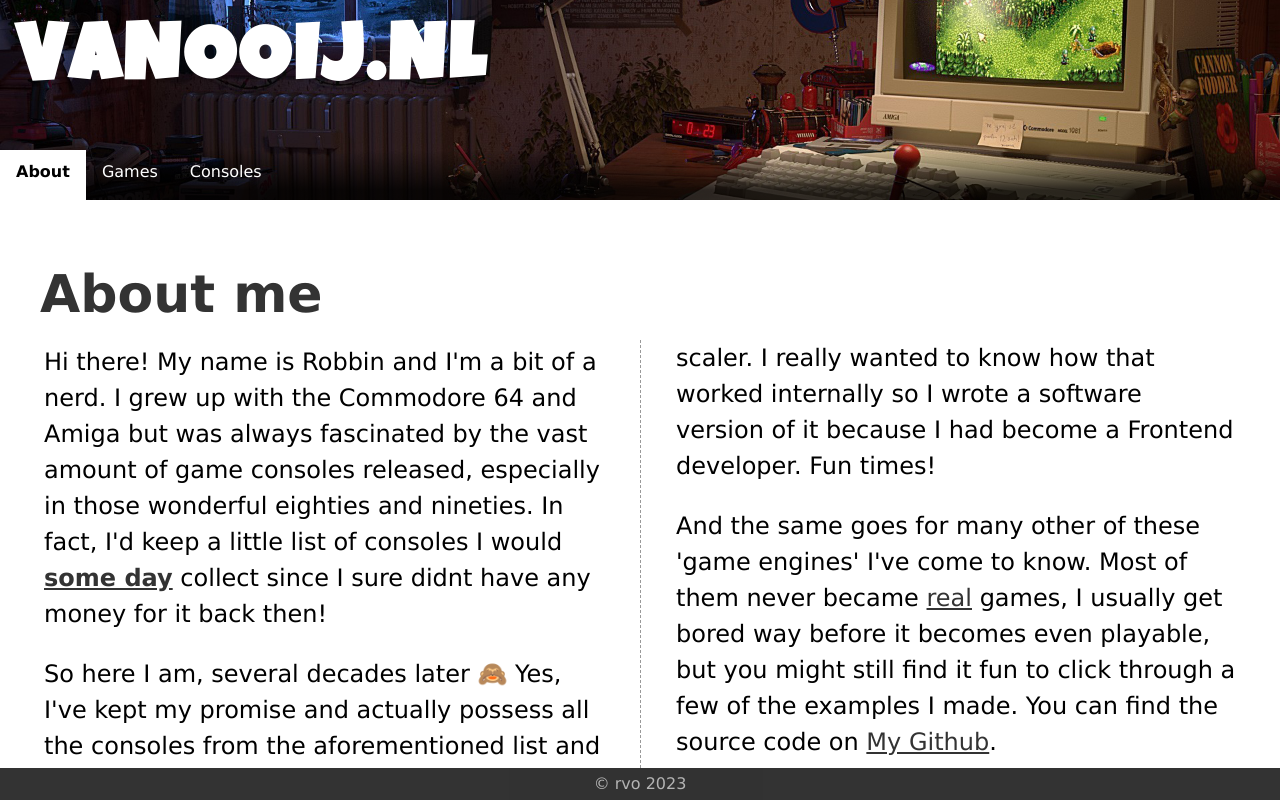
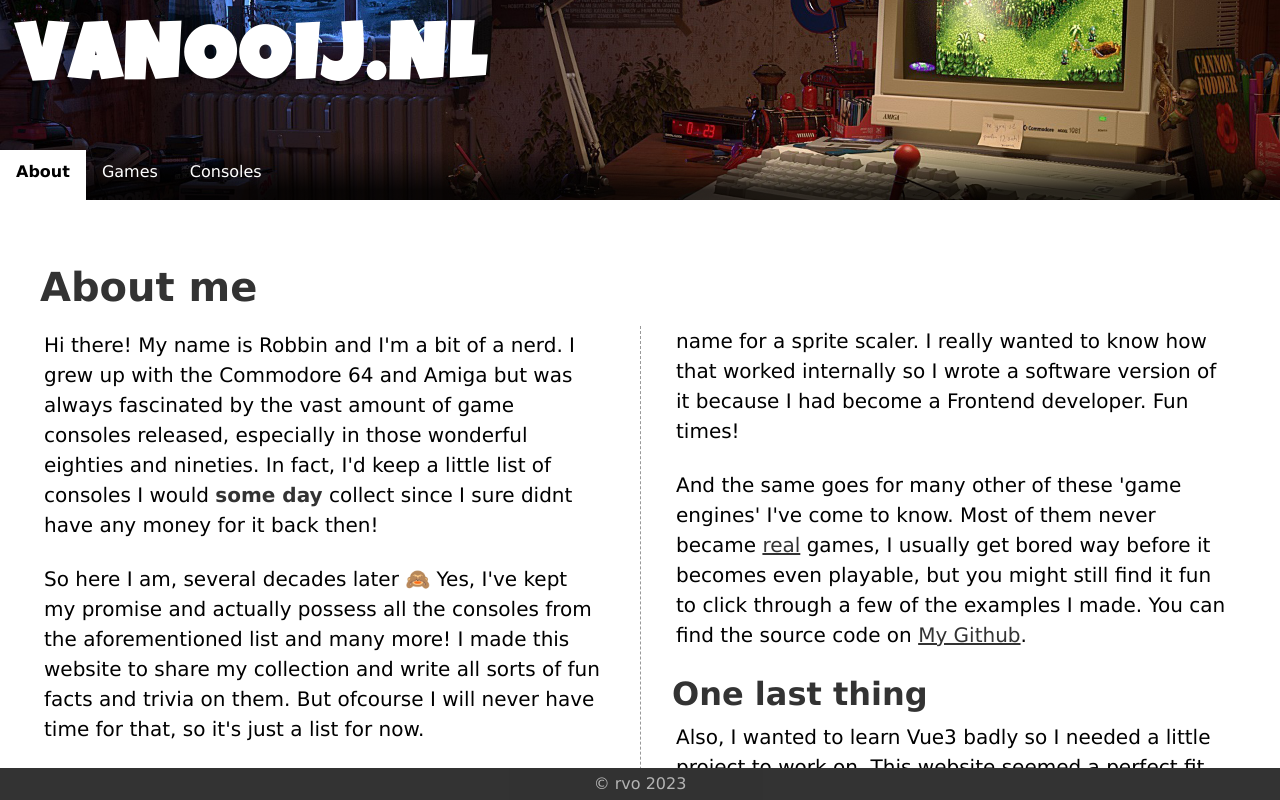
Before and after one commit to rvounik/r10, a Vue app: page /#/about in a window 1280 px wide. Built offline with nearby package versions, Linux system fonts and the light colour scheme; what vue-easy-spinner would draw is missing.

Commit message:
tweak font size

```diff
--- a/src/components/AutoColumns/AutoColumns.vue
+++ b/src/components/AutoColumns/AutoColumns.vue
@@ -37,8 +37,8 @@ article {
     line-height: 2.5rem;
 
     @media only screen and (min-width: $breakpoint-extra-large) {
-      font-size: 2.25rem;
-      line-height: 3.5rem;
+      font-size: 2rem;
+      line-height: 3rem;
     }
   }
 
@@ -52,13 +52,17 @@ article {
     color: $black;
 
     @media only screen and (min-width: $breakpoint-extra-large) {
-      font-size: 1.5rem;
+      font-size: 1.25rem;
     }
 
-    a, u, strong {
+    a, u, i, strong {
       font-size: inherit;
       color: $black-light;
       text-decoration: underline;
+    }
+
+    i, strong {
+      text-decoration: none;
     }
   }
 
--- a/src/components/ItemCard/ItemCard.vue
+++ b/src/components/ItemCard/ItemCard.vue
@@ -51,6 +51,10 @@ const openGame = url => {
     flex-direction: row;
     align-items: baseline;
 
+    @media only screen and (min-width: $breakpoint-extra-large) {
+      font-size: 2.5rem;
+    }
+
     span {
       font-weight: bold;
       font-size: .85rem;
@@ -63,6 +67,11 @@ const openGame = url => {
     font-size: 1rem;
     line-height: 1.5rem;
     color: $black-light;
+
+    @media only screen and (min-width: $breakpoint-extra-large) {
+      font-size: 1.25rem;
+      line-height: 2rem;
+    }
   }
 
   figure {
@@ -111,6 +120,8 @@ const openGame = url => {
     .card_section_text {
       width: 50%;
       padding: 2.5rem 2rem 0;
+
+
     }
   }
 }
--- a/src/views/About/About.vue
+++ b/src/views/About/About.vue
@@ -46,7 +46,7 @@ import AutoColumns from '../../components/AutoColumns/AutoColumns.vue';
     text-align: left;
 
     @media only screen and (min-width: $breakpoint-extra-large) {
-      font-size: 3.25rem;
+      font-size: 2.5rem;
     }
   }
 }
--- a/src/views/Consoles/Consoles.vue
+++ b/src/views/Consoles/Consoles.vue
@@ -45,7 +45,7 @@ import * as data from '../../assets/data/consoles.json';
     text-align: left;
 
     @media only screen and (min-width: $breakpoint-extra-large) {
-      font-size: 3.25rem;
+      font-size: 2.5rem;
     }
   }
 
@@ -59,7 +59,7 @@ import * as data from '../../assets/data/consoles.json';
     color: $black;
 
     @media only screen and (min-width: $breakpoint-extra-large) {
-      font-size: 1.5rem;
+      font-size: 1.25rem;
       padding: 2rem 0;
     }
   }
```
